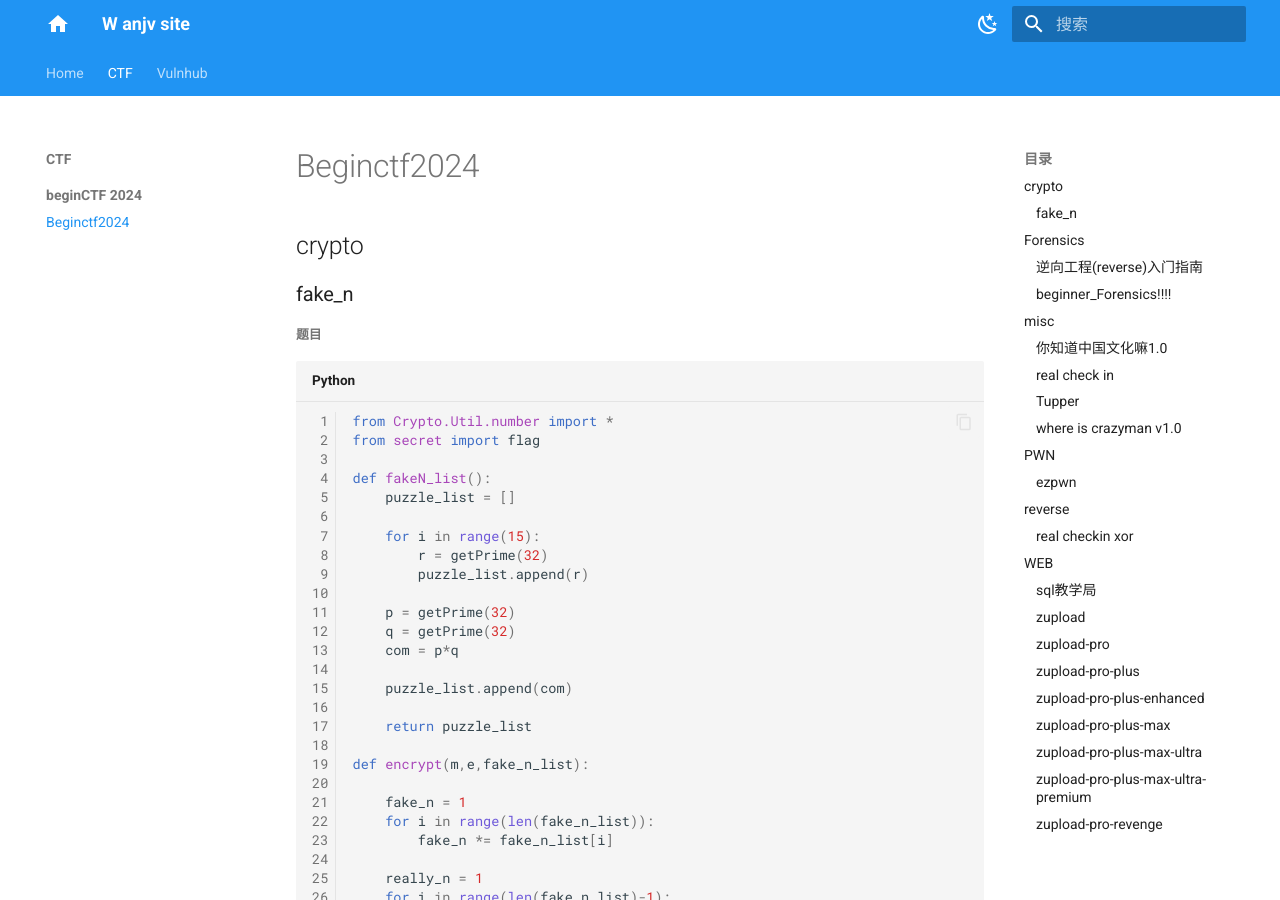
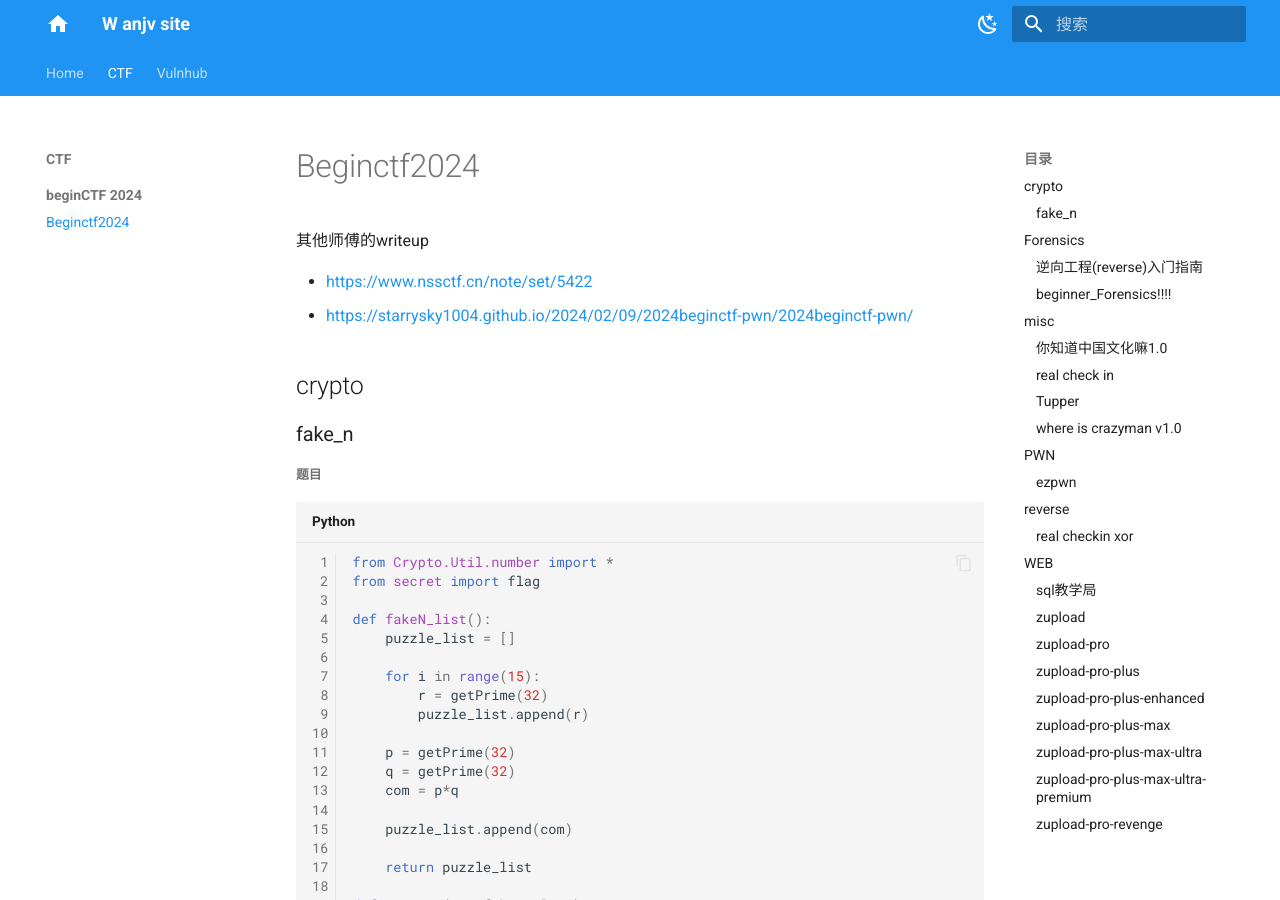
Before and after one commit to anjvW/note, an MkDocs documentation site: the page built from docs/CTF/beginCTF-2024/beginctf2024.md, in a window 1280 px wide and 900 px high. Built offline with MkDocs 1.6.1 and Material for MkDocs 9.7.7, drawn with Linux system fonts in a browser that asks for light colours.

Commit message:
beginctf2024添加其他师傅的writeup

```diff
--- a/docs/CTF/beginCTF-2024/beginctf2024.md
+++ b/docs/CTF/beginCTF-2024/beginctf2024.md
@@ -1,3 +1,8 @@
+其他师傅的writeup
+
+- [https://www.nssctf.cn/note/set/5422](https://www.nssctf.cn/note/set/5422)
+- [https://starrysky1004.github.io/2024/02/09/2024beginctf-pwn/2024beginctf-pwn/](https://starrysky1004.github.io/2024/02/09/2024beginctf-pwn/2024beginctf-pwn/)
+
 
 ## crypto
 
```
